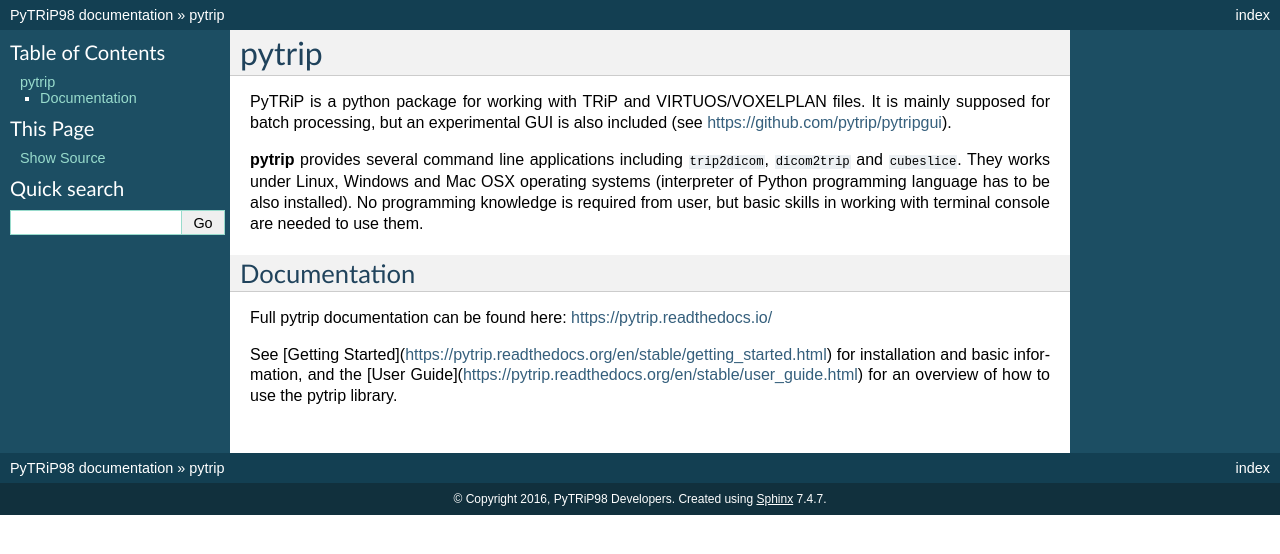
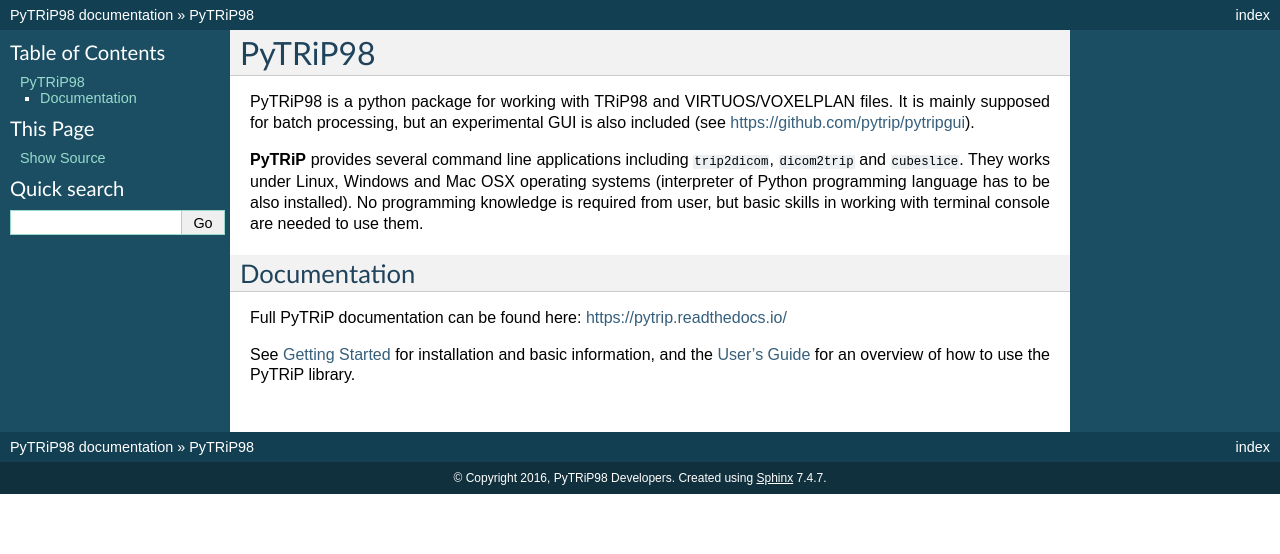
Before and after one commit to pytrip/pytrip, a Sphinx documentation site: the page built from docs/readme.rst, in a window 1280 px wide. Shown: the top 554 px of the page. Built offline with Sphinx 7.4.7, drawn with Linux system fonts in a browser that asks for light colours; pages that are not in the unit, such as notebooks, are missing from menus.

Commit message:
Add refereces.

```diff
--- a/README.rst
+++ b/README.rst
@@ -1,11 +1,11 @@
-pytrip
-======
+PyTRiP98
+========
 
-PyTRiP is a python package for working with TRiP and VIRTUOS/VOXELPLAN files.
+PyTRiP98 is a python package for working with TRiP98 and VIRTUOS/VOXELPLAN files.
 It is mainly supposed for batch processing, but an experimental GUI is also included
 (see https://github.com/pytrip/pytripgui).
 
-**pytrip** provides several command line applications including ``trip2dicom``, ``dicom2trip`` and ``cubeslice``.
+**PyTRiP** provides several command line applications including ``trip2dicom``, ``dicom2trip`` and ``cubeslice``.
 They works under Linux, Windows and Mac OSX operating systems
 (interpreter of Python programming language has to be also installed).
 No programming knowledge is required from user, but basic skills in working with terminal console are needed to use them.
@@ -14,7 +14,8 @@
 Documentation
 -------------
 
-Full pytrip documentation can be found here: https://pytrip.readthedocs.io/
+Full PyTRiP documentation can be found here: https://pytrip.readthedocs.io/
 
-See [Getting Started](https://pytrip.readthedocs.org/en/stable/getting_started.html) for installation and basic information,
-and the [User Guide](https://pytrip.readthedocs.org/en/stable/user_guide.html) for an overview of how to use the pytrip library.
+See `Getting Started <https://pytrip.readthedocs.org/en/stable/getting_started.html>`_ for installation and basic
+information, and the `User's Guide <https://pytrip.readthedocs.org/en/stable/user_guide.html>`_ for an overview of
+how to use the PyTRiP library.
--- a/docs/index.rst
+++ b/docs/index.rst
@@ -1,3 +1,4 @@
+
 PyTRiP98 Documentation
 ======================
 
```
Also changed, not shown: other parts of docs/index.rst (+1 -0 lines), docs/authors.rst (+9 -2 lines).
